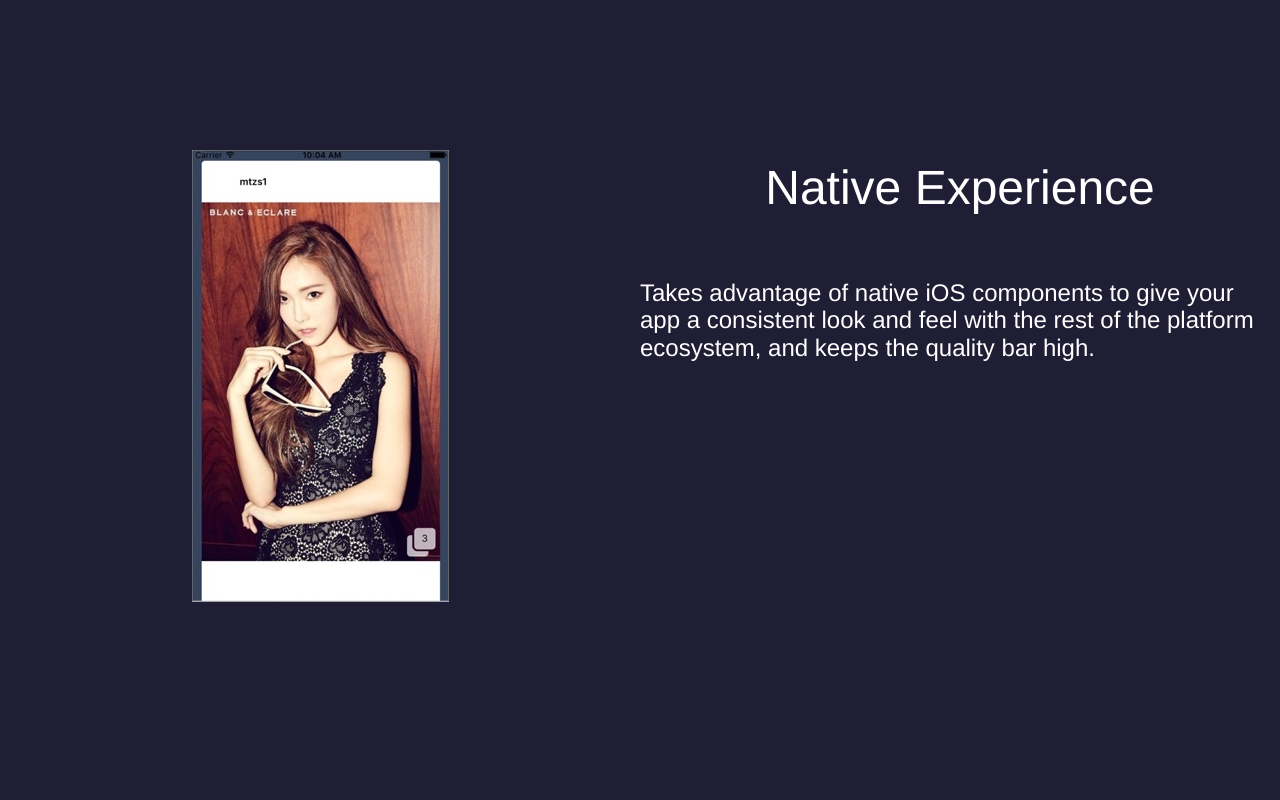
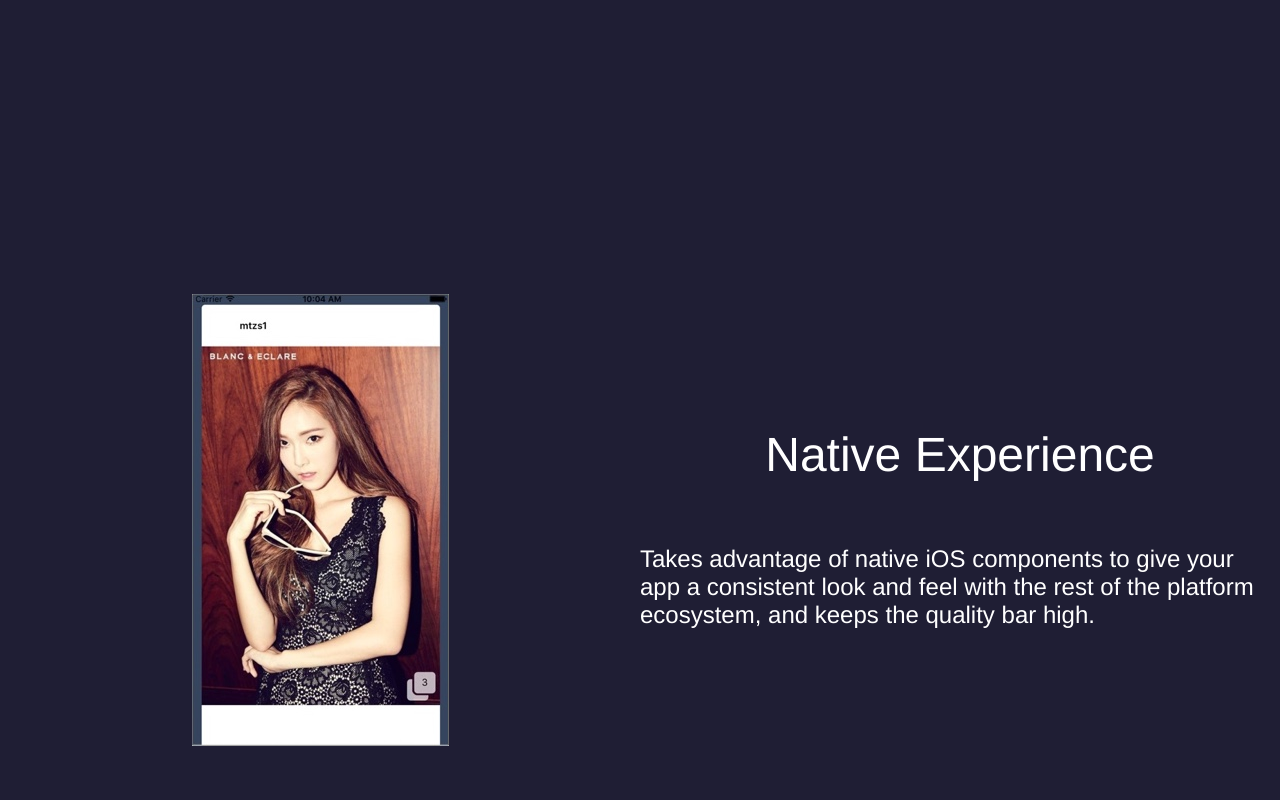
Before and after one commit to thinkgarden/ilovereact, a website: page index.html in a window 1280 px wide. Shown: the part 680-1480 px from the top of the page. Drawn offline with nearby package versions, Linux system fonts and the light colour scheme.

Commit message:
fix bad layout

```diff
--- a/bundle/app.css
+++ b/bundle/app.css
@@ -422,6 +422,11 @@ td,
 th {
   padding: 0;
 }
+body, html {
+  width: 100%;
+  height: 100%;
+}
+
 body, div, span {
   box-sizing: border-box;
   position: relative;
@@ -453,41 +458,7 @@ body, div, span {
   margin: 0;
   padding: 0;
 }
-body, div, span {
-  box-sizing: border-box;
-  position: relative;
 
-  display: -webkit-box;
-
-  display: -webkit-flex;
-
-  display: -ms-flexbox;
-
-  display: flex;
-  -webkit-box-orient: vertical;
-  -webkit-box-direction: normal;
-  -webkit-flex-direction: column;
-      -ms-flex-direction: column;
-          flex-direction: column;
-  -webkit-box-align: stretch;
-  -webkit-align-items: stretch;
-      -ms-flex-align: stretch;
-          align-items: stretch;
-  -webkit-flex-shrink: 0;
-      -ms-flex-negative: 0;
-          flex-shrink: 0;
-  -webkit-align-content: flex-start;
-      -ms-flex-line-pack: start;
-          align-content: flex-start;
-
-  border: 0 solid black;
-  margin: 0;
-  padding: 0;
-}
-body, html {
-  width: 100%;
-  height: 100%;
-}
 
 body {
   background-color: #1F1E34;
@@ -583,18 +554,19 @@ a:hover {
   -webkit-flex-basis:0;
       -ms-flex-preferred-size:0;
           flex-basis:0;
-  -webkit-align-content:center;
-      -ms-flex-line-pack:center;
-          align-content:center;
   -webkit-box-align:center;
   -webkit-align-items:center;
       -ms-flex-align:center;
           align-items:center;
+  -webkit-box-pack:center;
+  -webkit-justify-content:center;
+      -ms-flex-pack:center;
+          justify-content:center
 }
 .iphone-demo img{
-  max-width: 100%;
+  /*max-width: 100%;
   box-sizing: border-box;
-  padding: 30px;
+  padding: 30px;*/
 }
 .feature-description {
 
--- a/css/app.css
+++ b/css/app.css
@@ -1,4 +1,9 @@
 @import "normalize.css";
+body, html {
+  width: 100%;
+  height: 100%;
+}
+
 body, div, span {
   box-sizing: border-box;
   position: relative;
@@ -13,24 +18,7 @@ body, div, span {
   margin: 0;
   padding: 0;
 }
-body, div, span {
-  box-sizing: border-box;
-  position: relative;
 
-  display: flex;
-  flex-direction: column;
-  align-items: stretch;
-  flex-shrink: 0;
-  align-content: flex-start;
-
-  border: 0 solid black;
-  margin: 0;
-  padding: 0;
-}
-body, html {
-  width: 100%;
-  height: 100%;
-}
 
 body {
   background-color: #1F1E34;
@@ -93,13 +81,13 @@ a:hover {
   flex-grow:1;
   align-self:stretch;
   flex-basis:0;
-  align-content:center;
   align-items:center;
+  justify-content:center
 }
 .iphone-demo img{
-  max-width: 100%;
+  /*max-width: 100%;
   box-sizing: border-box;
-  padding: 30px;
+  padding: 30px;*/
 }
 .feature-description {
 
--- a/index.html
+++ b/index.html
@@ -2,8 +2,9 @@
 <html>
 <head>
   <meta charset="UTF-8">
-  <title>Document</title>
-  <link rel="stylesheet" href="css/app.css">
+  <meta name="viewport" content="width=device-width, initial-scale=1.0">
+  <title>React全端开发</title>
+  <link rel="stylesheet" href="bundle/app.css">
 </head>
 <body>
 
```
